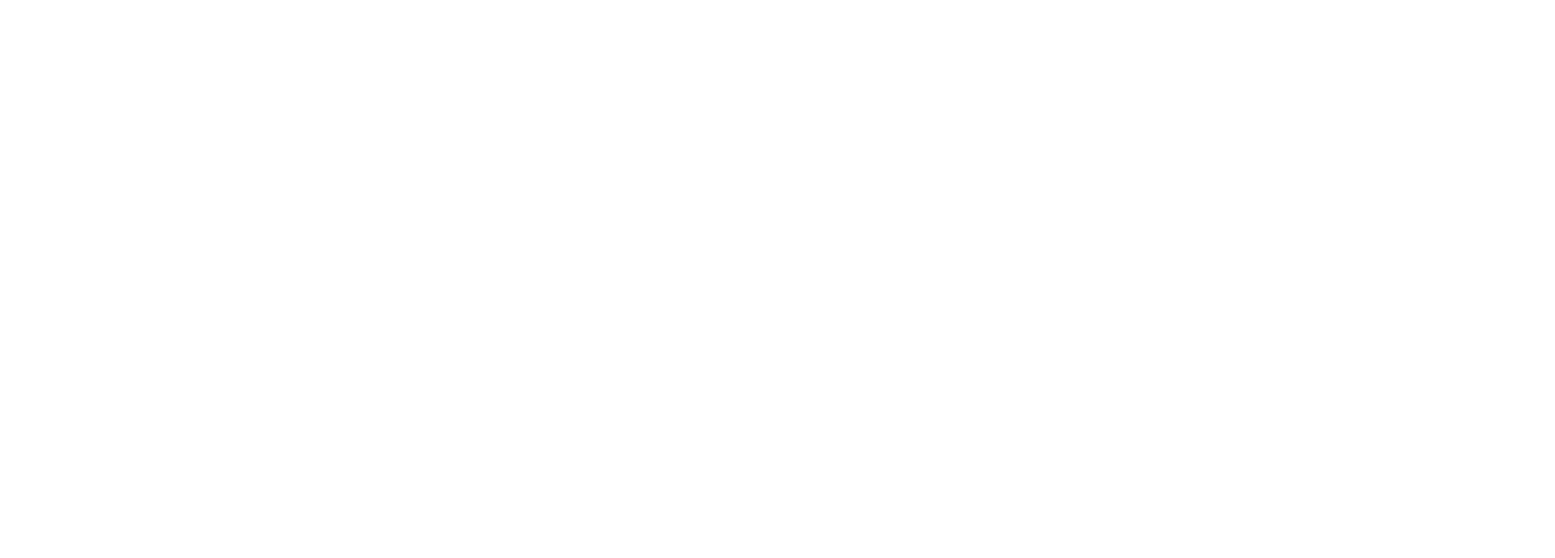
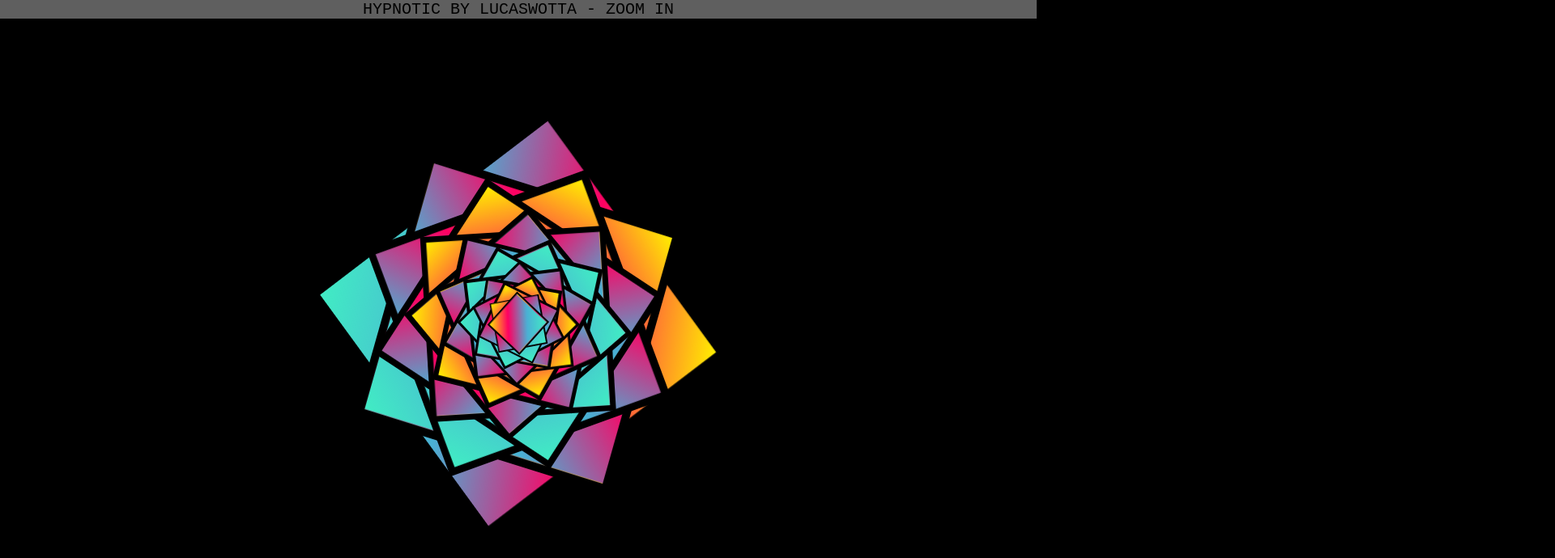
Before and after one commit to lucaswotta/hypnotic-animation, a plain HTML site: page index.html in a window 1280 px wide. Shown: the top 690 px of the page at 81% size, 1920 px wide, since content can reach past the window. Drawn offline with Linux system fonts and the light colour scheme.

Commit message:
Final commit

```diff
--- /dev/null
+++ b/assets/style.css
@@ -0,0 +1,90 @@
+* {
+    margin: 0;
+    padding: 0;
+    box-sizing: border-box;
+}
+
+
+html {
+    background: #000;
+    height: 100%;
+    position: relative;
+    overflow: hidden;
+}
+
+#Illu {
+    text-transform: uppercase;
+    font-family: monospace;
+    font-size: 20px;
+    text-align: center;
+    border: none;
+    background-color: #5f5f5f;
+    color: #000;
+}
+
+.container {
+    height: 400px;
+    width: 400px;
+    position: absolute;
+    top: 50%;
+    left: 50%;
+    margin: -200px 0 0 -200px;
+}
+
+.square {
+    height: 94%;
+    width: 94%;
+    background: #6a8866;
+    position: absolute;
+    top: 50%;
+    left: 50%;
+    margin: -47% 0 0 -47%;
+    background: linear-gradient(-45deg, #ffee00, #ff0062, #4ab0d4, #41ecc4);
+    animation: fundo 2s ease infinite;
+}
+
+@keyframes fundo {
+    0% {
+        background-position: 0% 50%;
+    }
+
+    50% {
+        background-position: 100% 50%;
+    }
+
+    100% {
+        background-position: 0% 50%;
+    }
+}
+
+.black {
+    background: #000;
+    animation: rotate 14s infinite linear;
+}
+
+@keyframes rotate {
+    10% {
+        transform: scale(0.9);
+    }
+
+    20% {
+        transform: skew(2deg, 5deg);
+    }
+
+    30% {
+        transform: rotate(-45deg);
+    }
+
+    60% {
+        transform: skew(-2deg, -5deg);
+    }
+
+    90% {
+        transform: rotate(45deg);
+    }
+
+    100% {
+        transform: initial;
+    }
+
+}
--- a/index.html
+++ b/index.html
@@ -1,83 +1,88 @@
 <!DOCTYPE html>
 <html lang="pt-BR">
+
 <head>
     <meta charset="UTF-8">
     <meta http-equiv="X-UA-Compatible" content="IE=edge">
     <meta name="viewport" content="width=device-width, initial-scale=1.0">
     <title>hypnotic</title>
-    <link rel="shortcut icon" href="favicon.svg" type="image/x-icon">
-    <link rel="stylesheet" href="style.css">
+    <link rel="shortcut icon" href="./assets/favicon.svg" type="image/x-icon">
+    <link rel="stylesheet" href="./assets/style.css">
 </head>
+
 <body>
 
-    <div class="Illu"></div>
+    <div id="Illu">hypnotic by lucaswotta - zoom in</div>
     <div class="container">
 
-        <div class="square black"></div>
-        <div class="square"></div>
-        <div class="square black"></div>
-        <div class="square"></div>
-        <div class="square black"></div>
-        <div class="square"></div>
-        <div class="square black"></div>
-        <div class="square"></div>
-        <div class="square black"></div>
-        <div class="square"></div>
-        <div class="square black"></div>
-        <div class="square"></div>
-        <div class="square black"></div>
-        <div class="square"></div>
-        <div class="square black"></div>
-        <div class="square"></div>
-        <div class="square black"></div>
-        <div class="square"></div>
-        <div class="square black"></div>
-        <div class="square"></div>
-        <div class="square black"></div>
-        <div class="square"></div>
-        <div class="square black"></div>
-        <div class="square"></div>
-        <div class="square black"></div>
-        <div class="square"></div>
-        <div class="square black"></div>
-        <div class="square"></div>
-        <div class="square black"></div>
-        <div class="square"></div>
-        <div class="square black"></div>
-        <div class="square"></div>
-        <div class="square black"></div>
-        <div class="square"></div>
-        <div class="square black"></div>
-        <div class="square"></div>
-        <div class="square black"></div>
-        <div class="square"></div>
-        <div class="square black"></div>
-        <div class="square"></div>
-        <div class="square black"></div>
-        <div class="square"></div>
-        <div class="square black"></div>
-        <div class="square"></div>
-        <div class="square black"></div>
-        <div class="square"></div>
-        <div class="square black"></div>
-        <div class="square"></div>
-        <div class="square black"></div>
-        <div class="square"></div>
-        <div class="square black"></div>
-        <div class="square"></div>
-        <div class="square black"></div>
-        <div class="square"></div>
-        <div class="square black"></div>
-        <div class="square"></div>
-        <div class="square black"></div>
-        <div class="square"></div>
-        <div class="square black"></div>
-        <div class="square"></div>
-        <div class="square black"></div>
-        <div class="square"></div>
-        <div class="square black"></div>
-        <div class="square"></div>
+        <div class="square black">
+        <div class="square">
+        <div class="square black">
+        <div class="square">
+        <div class="square black">
+        <div class="square">
+        <div class="square black">
+        <div class="square">
+        <div class="square black">
+        <div class="square">
+        <div class="square black">
+        <div class="square">
+        <div class="square black">
+        <div class="square">
+        <div class="square black">
+        <div class="square">
+        <div class="square black">
+        <div class="square">
+        <div class="square black">
+        <div class="square">
+        <div class="square black">
+        <div class="square">
+        <div class="square black">
+        <div class="square">
+        <div class="square black">
+        <div class="square">
+        <div class="square black">
+        <div class="square">
+        <div class="square">
+        <div class="square black">
+        <div class="square">
+        <div class="square black">
+        <div class="square">
+        </div>
+        </div>
+        </div>
+        </div>
+        </div>
+        </div>
+        </div>
+        </div>
+        </div>
+        </div>
+        </div>
+        </div>
+        </div>
+        </div>
+        </div>
+        </div>
+        </div>
+        </div>
+        </div>
+        </div>
+        </div>
+        </div>
+        </div>
+        </div>
+        </div>
+        </div>
+        </div>
+        </div>
+        </div>
+        </div>
+        </div>
+        </div>
+    </div>
+    </div>
 
-    </div>
 </body>
+
 </html>
```
Also changed, not shown: assets/favicon.svg (renamed from favicon.svg), style.css (deleted), 1 other file.
